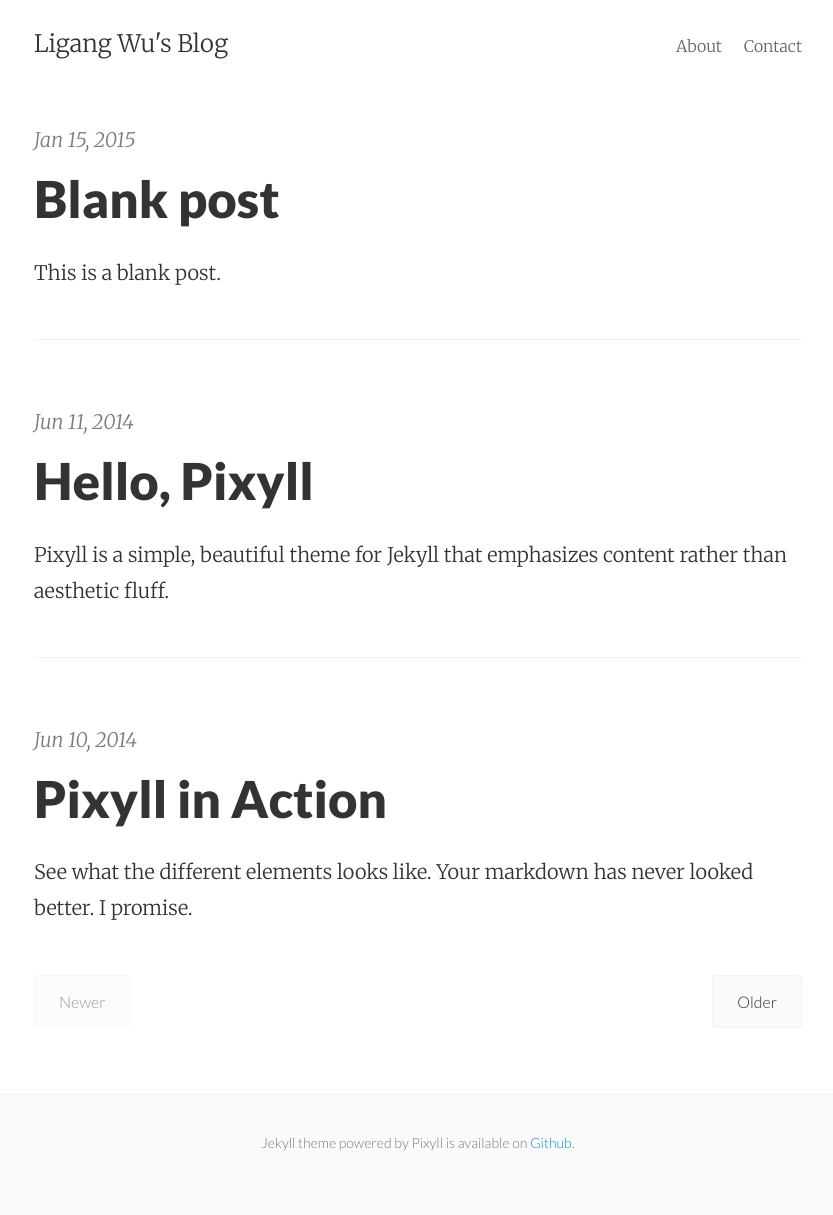
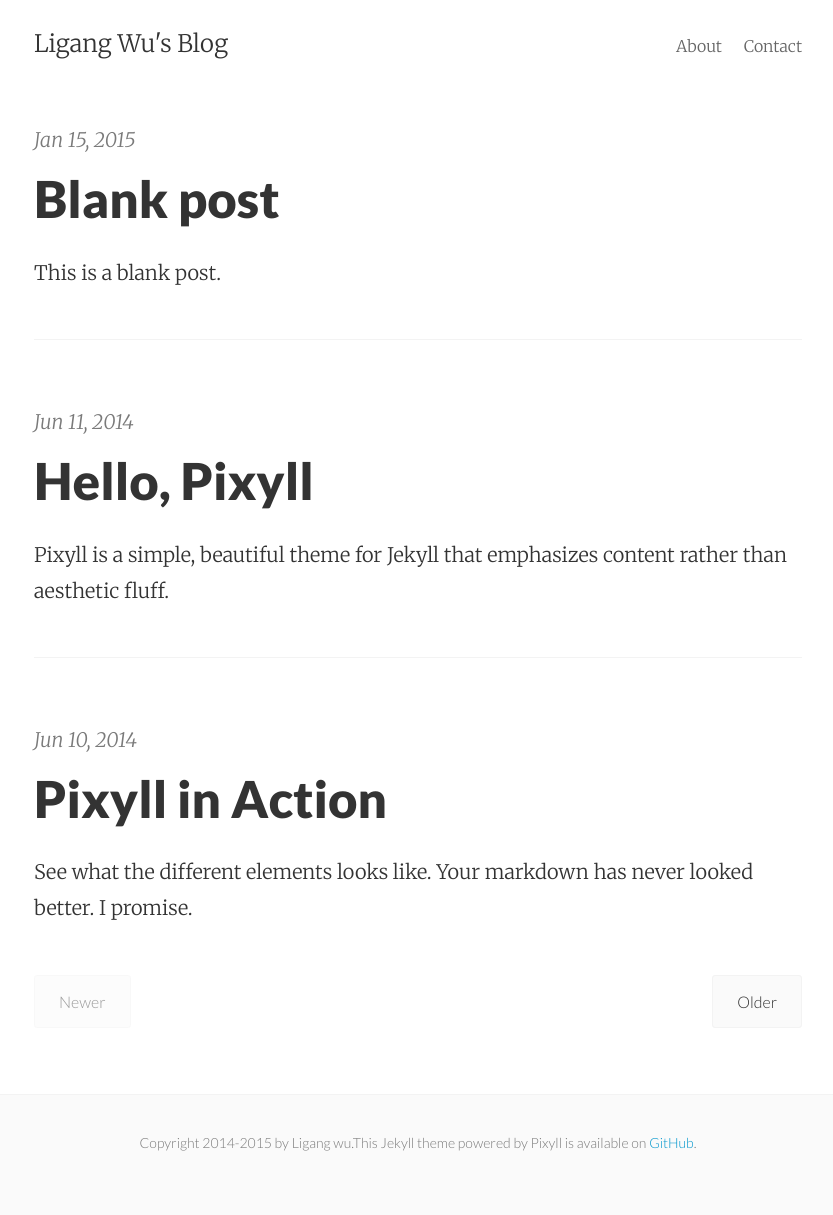
Before and after one commit to limitfan/limitfan.github.io, a Jekyll site: the page built from index.html, in a window 1280 px wide. Shown: the whole page, without its empty margins (222-1055 px from the left). Built offline with Jekyll 4.4.1, drawn with Linux system fonts in a browser that asks for light colours; Markdown is read by kramdown in place of the engine named in the settings; the list of posts is cut into pages by our own code.

Commit message:
modification of footer text

```diff
--- a/_includes/footer.html
+++ b/_includes/footer.html
@@ -2,7 +2,7 @@
   <div class="p2 wrap">
     <div class="measure mt1 center">
       <small>
-        Jekyll theme powered by Pixyll is available on <a href="https://github.com/johnotander/pixyll">Github</a>.
+        Copyright 2014-2015 by Ligang wu.This Jekyll theme powered by Pixyll is available on <a href="https://github.com/johnotander/pixyll">GitHub</a>.
       </small>
     </div>
   </div>
```
